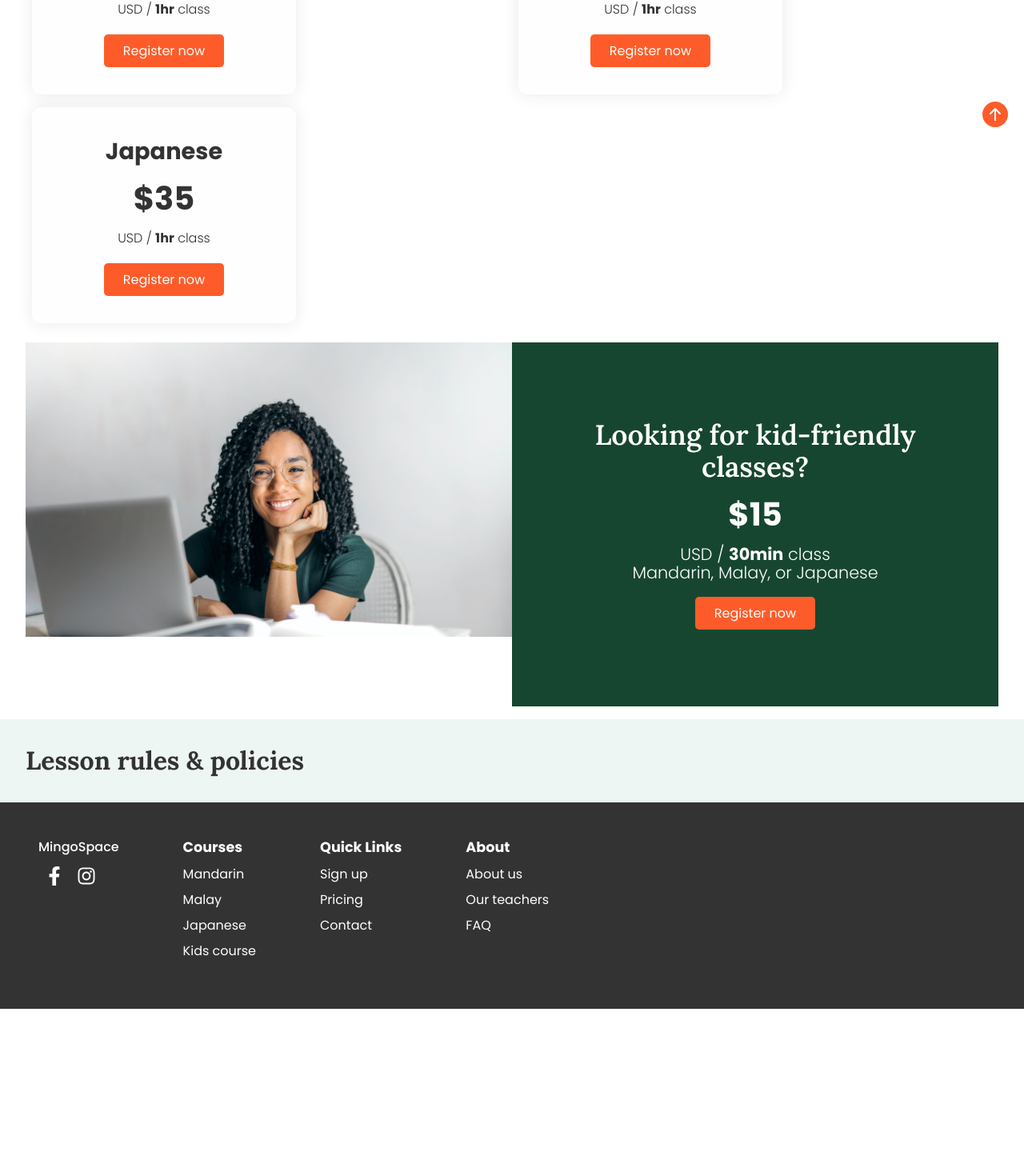
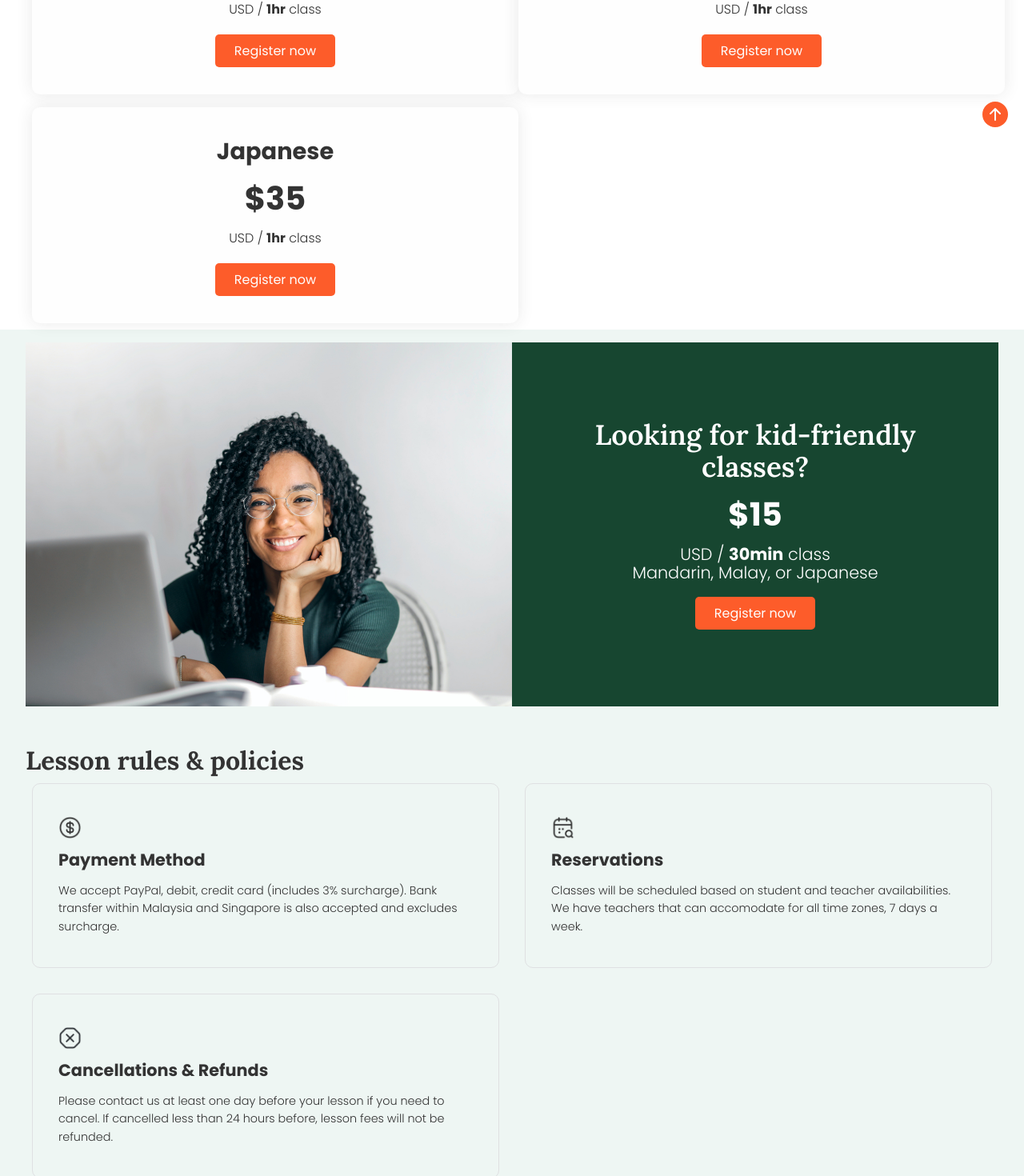
Before and after one commit to axseinga/mingo-space-website, a React app: page /pricing in a window 1280 px wide. Shown: the part 618-2088 px from the top of the page at 80% size. Before the commit the page ends 1879 px from the top, so only its background shows below. Built offline with nearby package versions, Linux system fonts and the light colour scheme.

Commit message:
add desktop styles

```diff
--- a/src/components/pageHeader/pageHeader.styled.js
+++ b/src/components/pageHeader/pageHeader.styled.js
@@ -2,7 +2,7 @@ import styled from "styled-components";
 import { BREAKPOINT_MOBILE, BREAKPOINT_TABLET } from "../../styles/breakpoints";
 
 export const StyledHeader = styled.div`
-    margin: 2rem;
+    margin: 0 2rem;
 
     @media only screen and (min-width: ${BREAKPOINT_MOBILE}) {
         display: flex;
--- a/src/components/policyCard/policyCard.styled.js
+++ b/src/components/policyCard/policyCard.styled.js
@@ -7,11 +7,9 @@ export const StyledPolicyCard = styled.div`
     border: 1px solid ${({ theme }) => theme.color.border};
     border-radius: 10px;
     margin: 2rem 0;
-    padding: 2.5rem 1.5rem;
+    padding: 2.5rem 2rem;
     justify-items: center;
     gap: 1rem;
-    max-width: 330px;
-    height: 270px;
 
     @media only screen and (min-width: ${BREAKPOINT_MOBILE}) {
         margin: 0.5rem;
--- a/src/components/priceCard/priceCard.styled.js
+++ b/src/components/priceCard/priceCard.styled.js
@@ -12,11 +12,11 @@ export const StyledPriceCard = styled.div`
   background-color: ${({ theme }) => theme.color.white};
   border-radius: 10px;
   height: min-content;
-    margin: 2rem;
+  margin: 1rem;
   gap: 1.2rem;
   padding: 3rem 2rem;
-    max-width: 330px;
   height: 270px;
+  width: 100%;
 
   @media only screen and (min-width: ${BREAKPOINT_MOBILE}) {
     margin: 0.5rem;
--- a/src/components/registerBanner/Register.styled.js
+++ b/src/components/registerBanner/Register.styled.js
@@ -1,13 +1,15 @@
 import styled, { css } from "styled-components";
 import { NavLink } from "react-router-dom";
-import { BREAKPOINT_MOBILE, BREAKPOINT_TABLET } from "../../styles/breakpoints";
+import { BREAKPOINT_DESKTOP, BREAKPOINT_MOBILE, BREAKPOINT_TABLET } from "../../styles/breakpoints";
 
 export const StyledRegisterSection = styled.section`
+width: 100%;
+height: 100%;
   @media only screen and (min-width: ${BREAKPOINT_MOBILE}) {
     ${(props) =>
       !props.isFull &&
       css`
-        margin: 1rem 2rem;
+        padding: 1rem 2rem;
       `};
   }
 
@@ -16,12 +18,17 @@ export const StyledRegisterSection = styled.section`
     grid-template-columns: 50% 50%;
   }
 
+  @media only screen and (min-width: ${BREAKPOINT_DESKTOP}) {
+    background-color: ${({ theme }) => theme.color.bg};
+  }
+
   & img {
     display: none;
     @media only screen and (min-width: ${BREAKPOINT_MOBILE}) {
       display: block;
       width: 100%;
-      object-fit: contain;
+      height: 100%;
+      object-fit: cover;
     }
   }
 `;
--- a/src/components/teachersSection/TeachersSection.styled.js
+++ b/src/components/teachersSection/TeachersSection.styled.js
@@ -1,5 +1,8 @@
 import styled from "styled-components";
-import { BREAKPOINT_TABLET } from "../../styles/breakpoints";
+import {
+  BREAKPOINT_DESKTOP,
+  BREAKPOINT_TABLET,
+} from "../../styles/breakpoints";
 
 export const StyledTeachersSection = styled.section`
   margin: 2rem;
@@ -36,8 +39,10 @@ export const StyledTeachersCards = styled.div`
   display: flex;
   flex-direction: column;
   align-items: center;
+  width: 100%;
 
-    @media only screen and (min-width: ${BREAKPOINT_TABLET}) {
+  @media only screen and (min-width: ${BREAKPOINT_DESKTOP}) {
+    display: grid;
     grid-template-columns: repeat(2, 1fr);
     grid-template-rows: auto;
     gap: 2rem;
--- a/src/pages/PricingPage/PricingPage.js
+++ b/src/pages/PricingPage/PricingPage.js
@@ -7,6 +7,7 @@ import { PoliciesSection } from "../../components/policiesSection/PoliciesSectio
 import { pricingPageConfig } from "../../@config/config";
 
 export const PricingPage = () => {
+  console.log(pricingPageConfig)
   return (
     <StyledPricingPage>
       <Header data={pricingPageConfig.headerSection} />
@@ -16,7 +17,7 @@ export const PricingPage = () => {
         ))}
       </StyledPricingCards>
       <RegisterSection data={pricingPageConfig.registerBanner} />
-      <PoliciesSection data={pricingPageConfig.policies} />
+      <PoliciesSection data={pricingPageConfig.policy} />
     </StyledPricingPage>
   );
 };
```
Also changed, not shown: src/components/teacherCard/TeacherCard.js (indentation only), src/components/teacherCard/TeacherCard.styled.js (indentation only), src/pages/PricingPage/PricingPage.styled.js (indentation only). Lines whose indentation alone changed are shown as unchanged.
